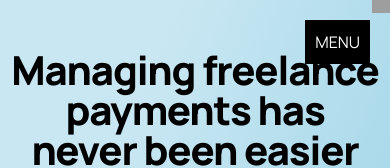
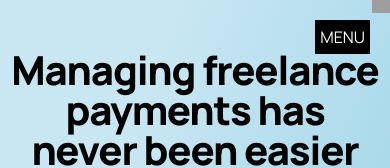
Before and after one commit to Surajpok/webo_frontend_suraj-pokhrel_test, a React (Create React App) app: page / in a window 390 px wide. Shown: the top 168 px of the page. Built offline with nearby package versions, Linux system fonts and the light colour scheme; grey boxes are pictures that could not be loaded.

Commit message:
mobile nav was overlapping which is fixed

```diff
--- a/src/assets/scss/Header.scss
+++ b/src/assets/scss/Header.scss
@@ -83,7 +83,7 @@
             border: none;
             color: white;
             background-color: $primary-color;
-            padding: 1rem;
+            padding: .5rem;
             z-index: 9;
         }
 
```
